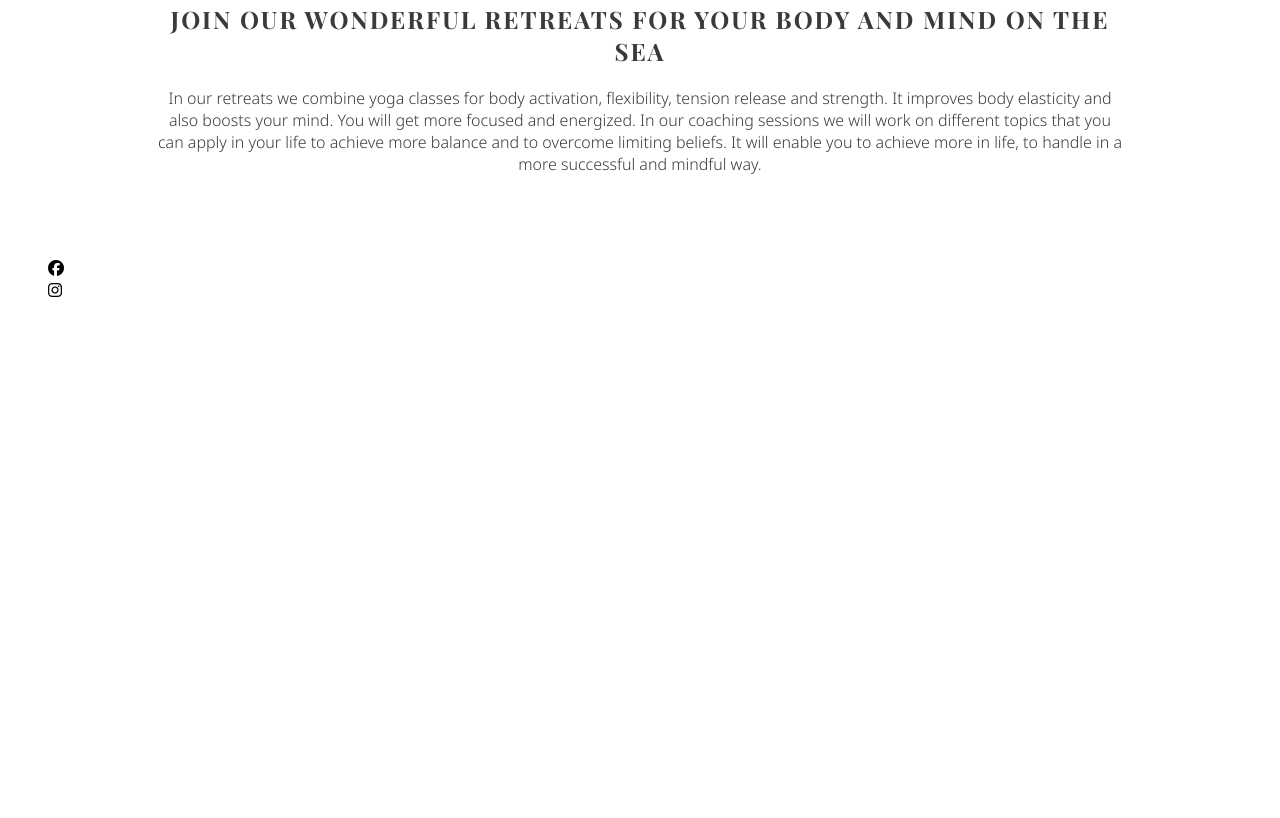
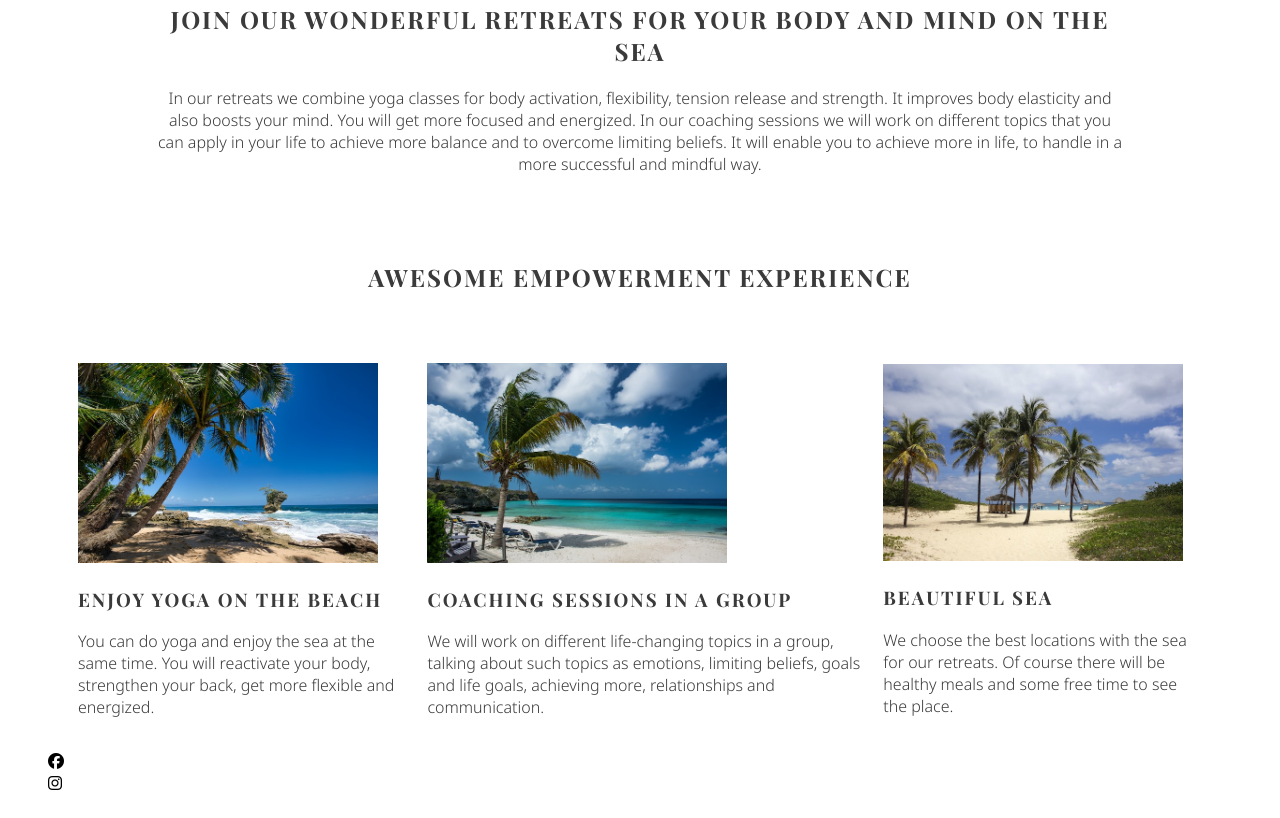
Before and after one commit to elenaramirezhdz/happymindretreats, a plain HTML site: page index.html in a window 1280 px wide. Shown: the part 754-1572 px from the top of the page. Before the commit the page ends 1079 px from the top, so only its background shows below. Drawn offline with nearby package versions, Linux system fonts and the light colour scheme.

Commit message:
Add 3 columns section with a flex box

```diff
--- a/assets/css/style.css
+++ b/assets/css/style.css
@@ -130,6 +130,22 @@ a:link {
     text-align: center;
 }
 
+/*Benefits section*/
+#benefits {
+    display: flex;
+    align-items: center;
+    padding-right: 50px;
+    padding-left: 50px;
+    gap: 20px;
+    margin-right: 20px;
+    margin-left: 20px;
+}
+
+#benefits-heading {
+    text-align: center;
+    padding-bottom: 50px;
+}
+
 /* Media query: tablets and larger (768px and up) */
 @media screen and (min-width: 768px) {
 
--- a/index.html
+++ b/index.html
@@ -92,6 +92,50 @@
           </p>
         </div>
       </section>
+      <section>
+        <h2 id="benefits-heading">Awesome empowerment experience</h2>
+        <div id="benefits">
+          <div>
+            <img
+              src="assets/images/sea-mex1.jpg"
+              alt="Mexico sea in Playa del Carmen"
+              width="300px"
+            />
+            <h3>Enjoy yoga on the beach</h3>
+            <p>
+              You can do yoga and enjoy the sea at the same time. You will
+              reactivate your body, strengthen your back, get more flexible and
+              energized.
+            </p>
+          </div>
+          <div>
+            <img
+              src="assets/images/sea-mex2.jpg"
+              alt="Another photo of the sea at Playa del Carmen"
+              width="300px"
+            />
+            <h3>Coaching sessions in a group</h3>
+            <p>
+              We will work on different life-changing topics in a group, talking
+              about such topics as emotions, limiting beliefs, goals and life
+              goals, achieving more, relationships and communication.
+            </p>
+          </div>
+          <div>
+            <img
+              src="assets/images/sea-mex3.jpg"
+              alt="Beatiufl sea in Mexico"
+              width="300px"
+            />
+            <h3>Beautiful sea</h3>
+            <p>
+              We choose the best locations with the sea for our retreats. Of
+              course there will be healthy meals and some free time to see the
+              place.
+            </p>
+          </div>
+        </div>
+      </section>
     </main>
 
     <!-- Footer -->
```
Also changed, not shown: assets/images/sea-mex1.jpg (added), assets/images/sea-mex2.jpg (added), assets/images/sea-mex3.jpg (added).
